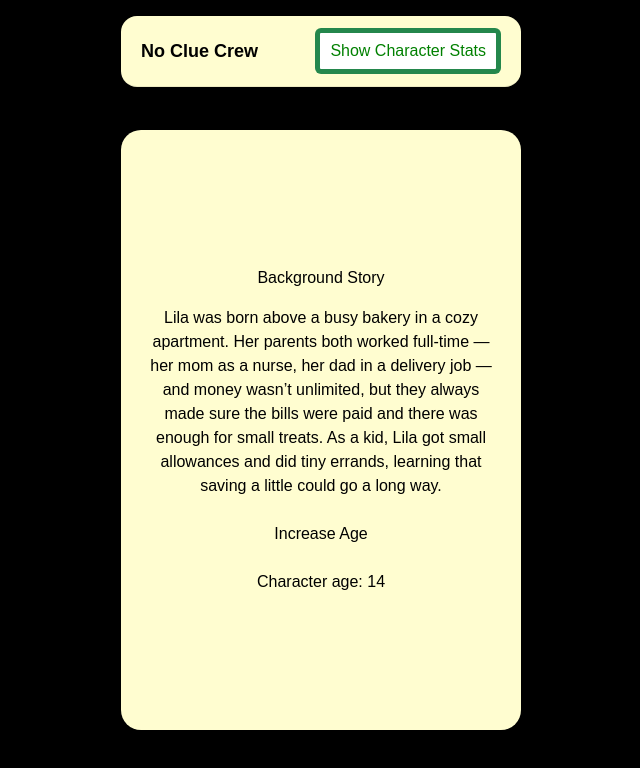
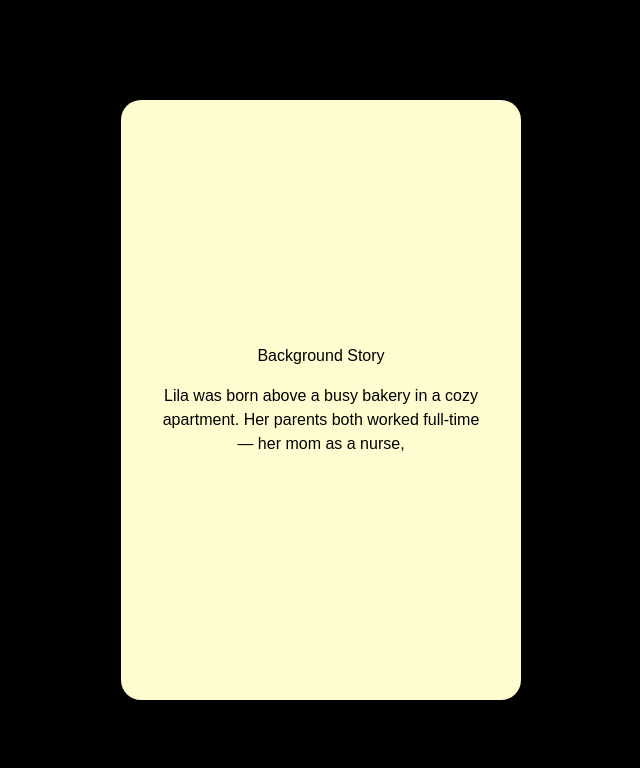
Before and after one commit to SimoneGhosh/NoClueCrew, a Next.js app in the folder no-clue-crew/: page / in a window 1280 px wide. Both pictures are taken after a click on the button "START". Shown: the top 768 px of the page, without its empty margins (319-959 px from the left). Built offline with nearby package versions, Linux system fonts and the light colour scheme.

Commit message:
backstory page edited

```diff
--- /dev/null
+++ b/no-clue-crew/src/app/components/backstory.tsx
@@ -0,0 +1,72 @@
+"use client";
+
+import React, { useEffect, useState } from "react";
+
+type BackstoryProps = {
+  onContinue: () => void;
+};
+
+const Backstory: React.FC<BackstoryProps> = ({ onContinue }) => {
+  const fullText = `Lila was born above a busy bakery in a cozy apartment. Her parents both worked full-time — her mom as a nurse, her dad in a delivery job — and money wasn’t unlimited, but they always made sure the bills were paid and there was enough for small treats. As a kid, Lila got small allowances and did tiny errands, learning that saving a little could go a long way.`;
+
+  const [displayedText, setDisplayedText] = useState("");
+  const [doneTyping, setDoneTyping] = useState(false);
+
+  useEffect(() => {
+    let i = 0;
+    const speed = 25;
+
+    const interval = setInterval(() => {
+      setDisplayedText(fullText.slice(0, i));
+      i++;
+
+      if (i > fullText.length) {
+        clearInterval(interval);
+        setDoneTyping(true);
+      }
+    }, speed);
+
+    return () => clearInterval(interval);
+  }, []);
+
+  return (
+    <div
+      style={{
+        backgroundColor: "black",
+        minHeight: "100vh",
+        display: "flex",
+        justifyContent: "center",
+        alignItems: "center",
+      }}
+    >
+      <div
+        style={{
+          width: 400,
+          height: 600,
+          backgroundColor: "#FFFDD0",
+          borderRadius: 20,
+          padding: 20,
+          color: "black",
+          display: "flex",
+          flexDirection: "column",
+          justifyContent: "center",
+          alignItems: "center",
+          textAlign: "center",
+          gap: 16,
+        }}
+      >
+        <h1>Background Story</h1>
+
+        <p style={{ maxWidth: 320 }}>{displayedText}</p>
+
+        {doneTyping && (
+          <button onClick={onContinue} style={{ marginTop: 20 }}>
+            Continue
+          </button>
+        )}
+      </div>
+    </div>
+  );
+};
+
+export default Backstory;
--- a/no-clue-crew/src/app/components/start.tsx
+++ b/no-clue-crew/src/app/components/start.tsx
@@ -90,13 +90,7 @@ const Main: React.FC = () => {
           marginTop: "-180px",
         }}
       >
-        <h1 style={{ color: "black" }}>Background Story</h1>
-        <p style={{ color: "black" }}>
-          Lila was born above a busy bakery in a cozy apartment. Her parents both worked full-time — her mom as a nurse,
-          her dad in a delivery job — and money wasn’t unlimited, but they always made sure the bills were paid and there
-          was enough for small treats. As a kid, Lila got small allowances and did tiny errands, learning that saving a
-          little could go a long way.
-        </p>
+
 
         <button onClick={handleIncreaseAge} style={{ padding: "8px 12px", color: "black" }}>
           Increase Age
--- a/no-clue-crew/src/app/page.tsx
+++ b/no-clue-crew/src/app/page.tsx
@@ -1,27 +1,28 @@
 "use client";
 
-import React, { useState } from "react";
+import { useState } from "react";
+import Landing from "./components/landingpage";
+import Backstory from "./components/backstory";
 import Main from "./components/start";
 import Navbar from "./components/navbar";
-import Landing from "./components/landingpage";
+
+type Stage = "landing" | "backstory" | "game";
 
 export default function Home() {
-  const [started, setStarted] = useState(false);
+  const [stage, setStage] = useState<Stage>("landing");
 
-  const goToMain = () => {
-    setStarted(true);
-  };
+  if (stage === "landing") {
+    return <Landing onStart={() => setStage("backstory")} />;
+  }
+
+  if (stage === "backstory") {
+    return <Backstory onContinue={() => setStage("game")} />;
+  }
 
   return (
     <>
-      {started ? (
-        <>
-          <Navbar />
-          <Main />
-        </>
-      ) : (
-        <Landing onStart={goToMain} />
-      )}
+      <Navbar />
+      <Main />
     </>
   );
 }
```
Also changed, not shown: no-clue-crew/public/images/happyguy.png (added).
